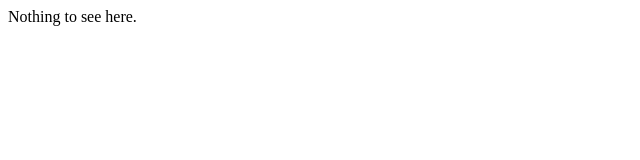
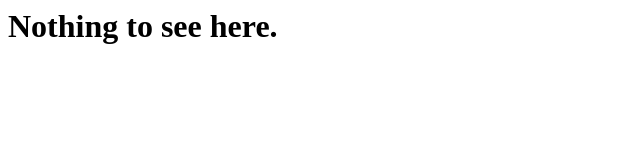
Before and after one commit to kikocorreoso/kikocorreoso.github.io, a plain HTML site: page index.html in a window 1280 px wide. Shown: the whole page, without its empty margins (0-640 px from the left). Drawn offline with Linux system fonts and the light colour scheme.

Commit message:
small change

```diff
--- a/index.html
+++ b/index.html
@@ -2,6 +2,6 @@
   <head>
   </head>
   <body>
-    <p>Nothing to see here.</p>
+    <H1>Nothing to see here.</H1>
   <body>
 </html>
```
